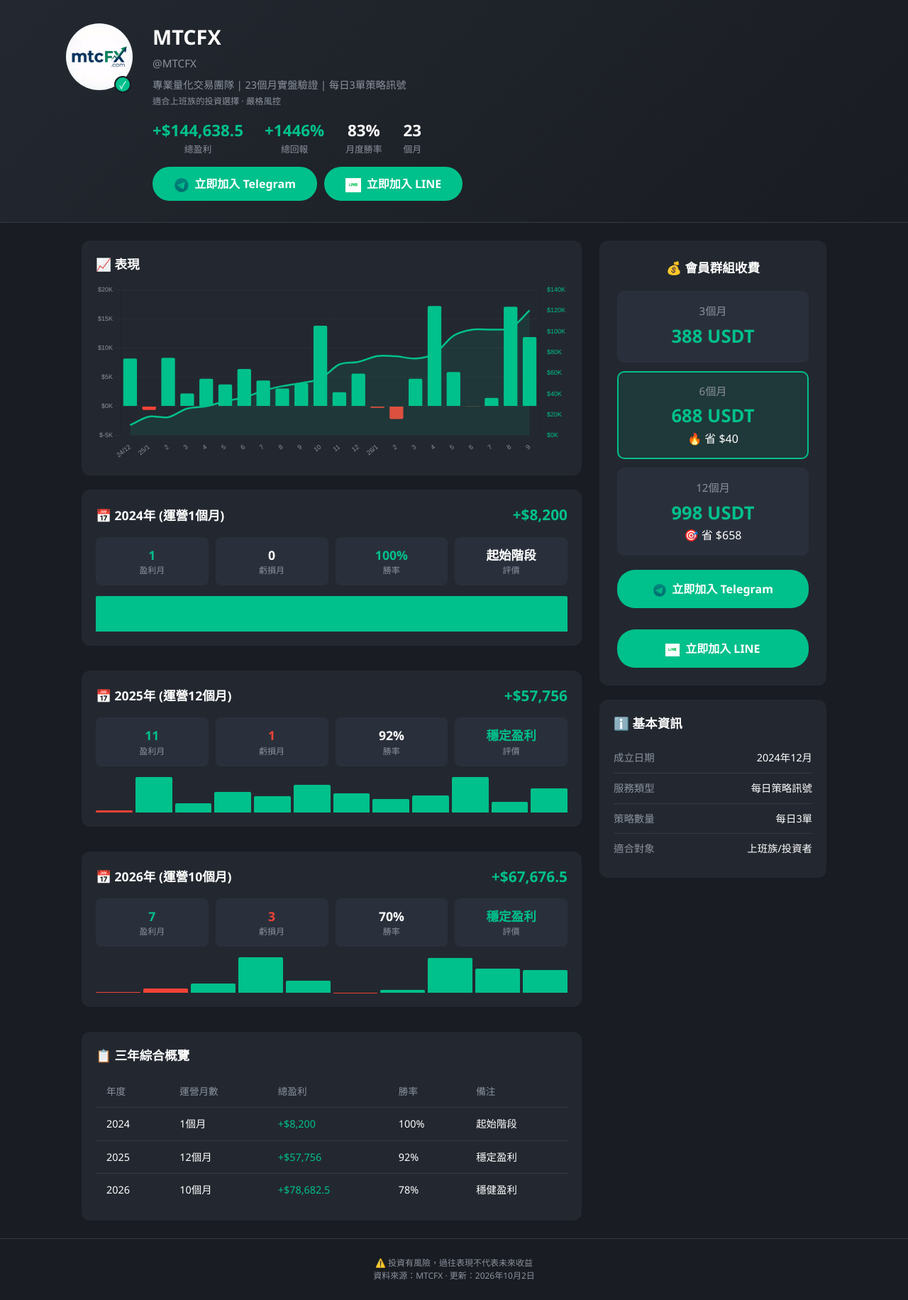
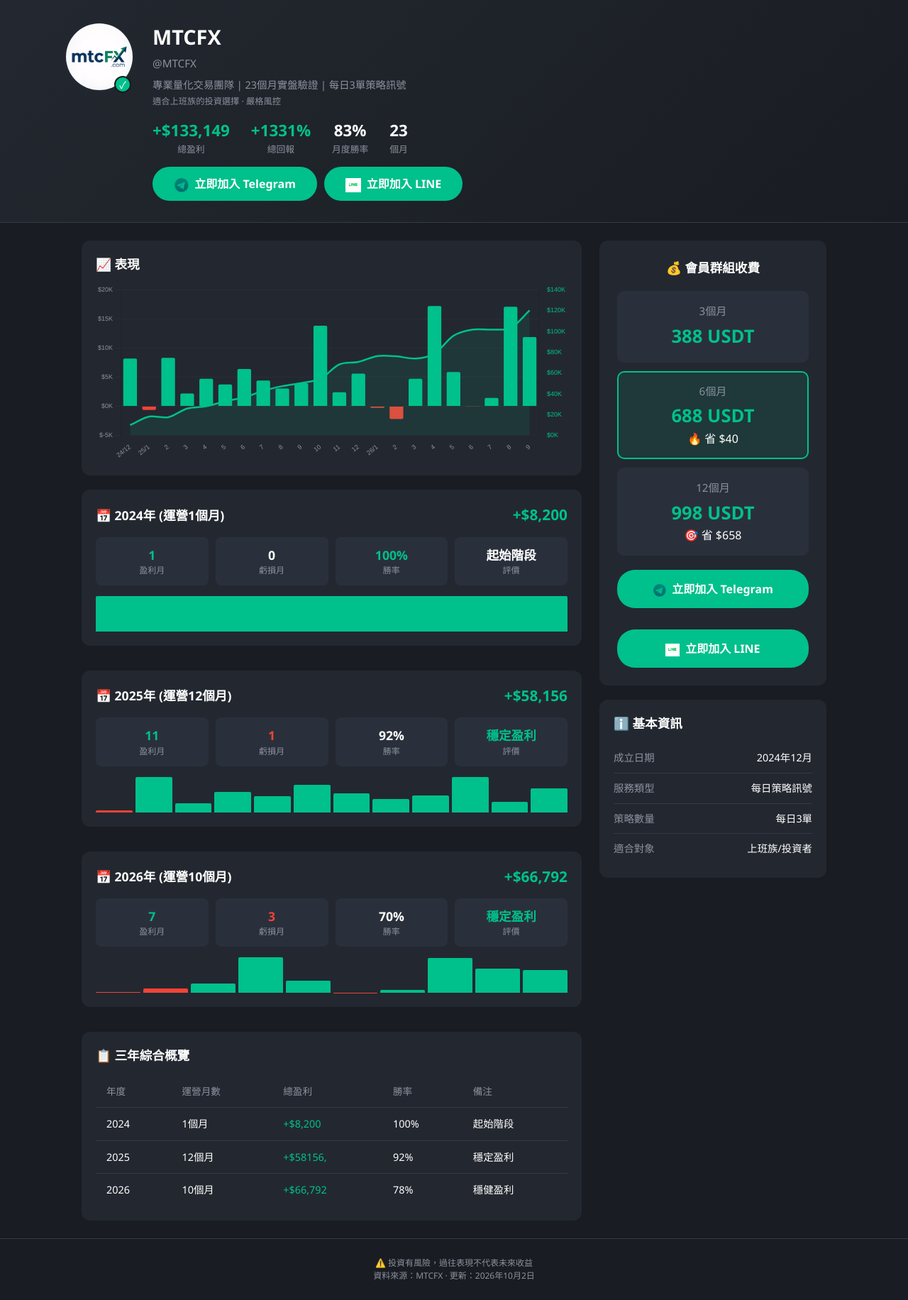
Before and after one commit to 3mcapitalacademy-rgb/mtcfx, a plain HTML site: page mtcfx.html in a window 1280 px wide. Shown: the whole page at 71% size. Drawn offline with nearby package versions, Linux system fonts and the light colour scheme.

Commit message:
Update mtcfx data

```diff
--- a/mtcfx.html
+++ b/mtcfx.html
@@ -506,11 +506,11 @@
 
                 <div class="profile-stats">
                     <div class="profile-stat">
-                        <div class="profile-stat-value positive">+$144,638.5</div>
+                        <div class="profile-stat-value positive">+$133,149</div>
                         <div class="profile-stat-label">總盈利</div>
                     </div>
                     <div class="profile-stat">
-                        <div class="profile-stat-value positive">+1446%</div>
+                        <div class="profile-stat-value positive">+1331%</div>
                         <div class="profile-stat-label">總回報</div>
                     </div>
                     <div class="profile-stat">
@@ -577,7 +577,7 @@
             <div class="year-section">
                 <div class="year-header">
                     <span class="year-title">📅 2025年 (運營12個月)</span>
-                    <span class="year-total positive">+$57,756</span>
+                    <span class="year-total positive">+$58,156</span>
                 </div>
                 <div class="year-stats">
                     <div class="year-stat">
@@ -617,7 +617,7 @@
             <div class="year-section">
                 <div class="year-header">
                     <span class="year-title">📅 2026年 (運營10個月)</span>
-                    <span class="year-total positive">+$67,676.5</span>
+                    <span class="year-total positive">+$66,792</span>
                 </div>
                 <div class="year-stats">
                     <div class="year-stat">
@@ -643,7 +643,7 @@
                     <div class="mini-bar positive" style="height: 27%"><span class="tooltip">3月 +$4,727</span></div>
                     <div class="mini-bar positive" style="height: 100%"><span class="tooltip">4月 +$17,209</span></div>
                     <div class="mini-bar positive" style="height: 34%"><span class="tooltip">5月 +$5,889</span></div>
-                    <div class="mini-bar negative" style="height: 0.2%"><span class="tooltip">6月 -$26.5</span></div>
+                    <div class="mini-bar negative" style="height: 0.2%"><span class="tooltip">6月 -$27</span></div>
                     <div class="mini-bar positive" style="height: 8%"><span class="tooltip">7月 +$1,443</span></div>
                     <div class="mini-bar positive" style="height: 99%"><span class="tooltip">8月 +$17,092</span></div>
                     <div class="mini-bar positive" style="height: 69%"><span class="tooltip">9月 +$11,889</span></div>
@@ -675,14 +675,14 @@
                         <tr>
                             <td>2025</td>
                             <td>12個月</td>
-                            <td style="color: var(--positive)">+$57,756</td>
+                            <td style="color: var(--positive)">+$58156,</td>
                             <td>92%</td>
                             <td>穩定盈利</td>
                         </tr>
                         <tr>
                             <td>2026</td>
                             <td>10個月</td>
-                            <td style="color: var(--positive)">+$78,682.5</td>
+                            <td style="color: var(--positive)">+$66,792</td>
                             <td>78%</td>
                             <td>穩健盈利</td>
                         </tr>
```
